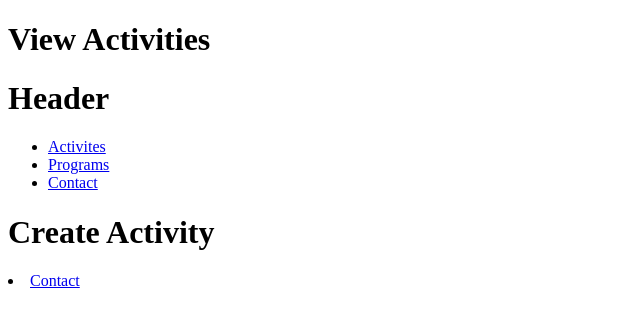
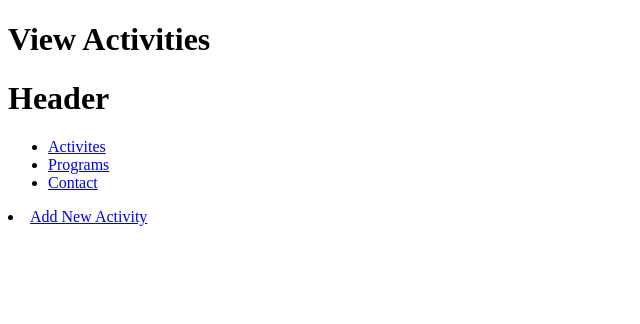
Before and after one commit to FACK1/M-E-Platform, a React (Create React App) app in the folder client/: page /ViewActivities in a window 1280 px wide. Shown: the top 324 px of the page, without its empty margins (0-640 px from the left). Built offline with nearby package versions, Linux system fonts and the light colour scheme; the HTML template or start-up script is replaced by a standard one.

Commit message:
React Component #21

```diff
--- a/client/src/components/pages/CreateActivity/index.js
+++ b/client/src/components/pages/CreateActivity/index.js
@@ -1,6 +1,5 @@
 import React, { Component } from "react";
 import "./index.css";
-import {Link} from 'react-router-dom'
 import Header from "../../Header";
 
 
@@ -10,8 +9,6 @@ class CreateActivity extends Component {
       <React.Fragment>
         <Header/>
         <h1 className='title'> Create Activity </h1>
-        <li><Link to="/contact">Contact</Link></li>
-
         </React.Fragment>
     );
   }
--- a/client/src/components/pages/ViewActivities/index.js
+++ b/client/src/components/pages/ViewActivities/index.js
@@ -1,6 +1,8 @@
 import React, { Component } from "react";
 import "./index.css";
-import CreateActivity from '../CreateActivity'
+import {Link} from 'react-router-dom'
+import Header from "../../Header";
+
 
 
 class ViewActivities extends Component {
@@ -8,7 +10,9 @@ class ViewActivities extends Component {
     return (
       <React.Fragment>
         <h1 className='title'> View Activities </h1>
-        <CreateActivity/>
+        <Header/>
+        <li><Link to="/CreateActivity">Add New Activity</Link></li>
+
       </React.Fragment>
     );
   }
```
